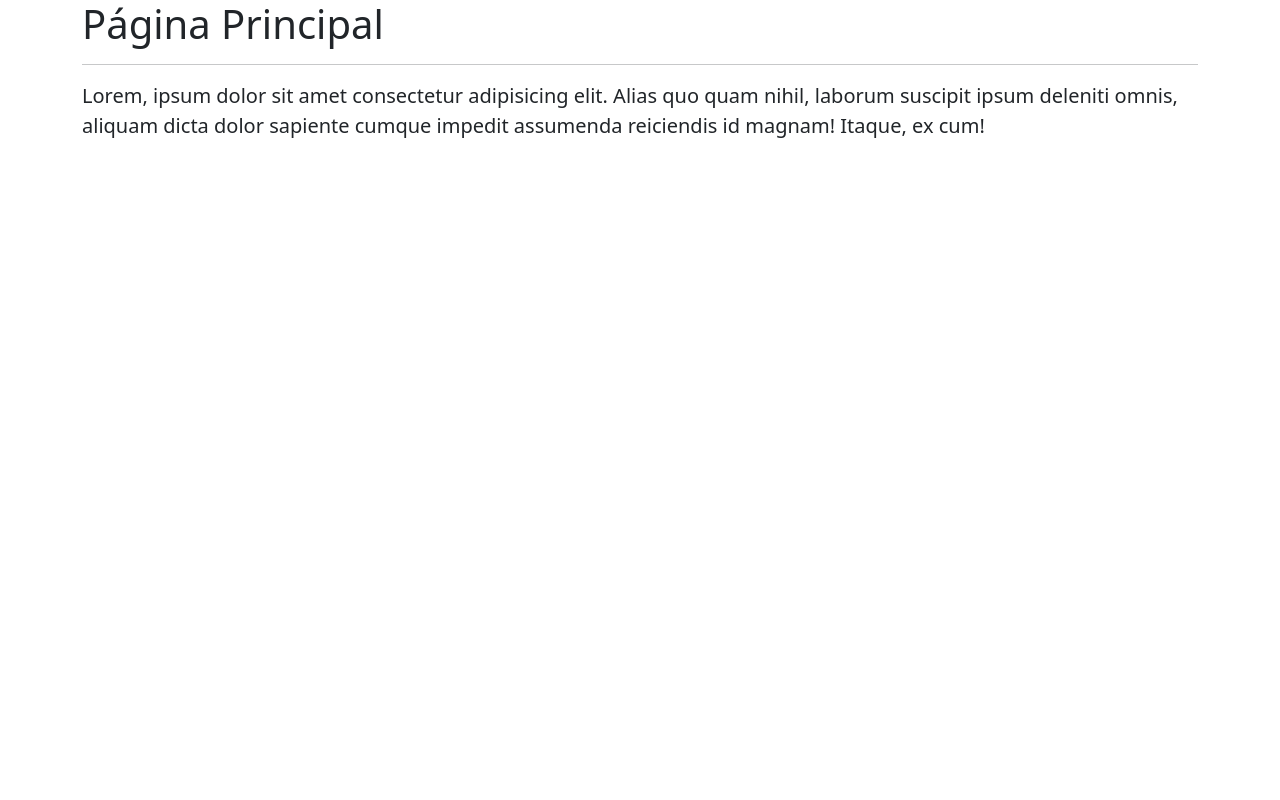
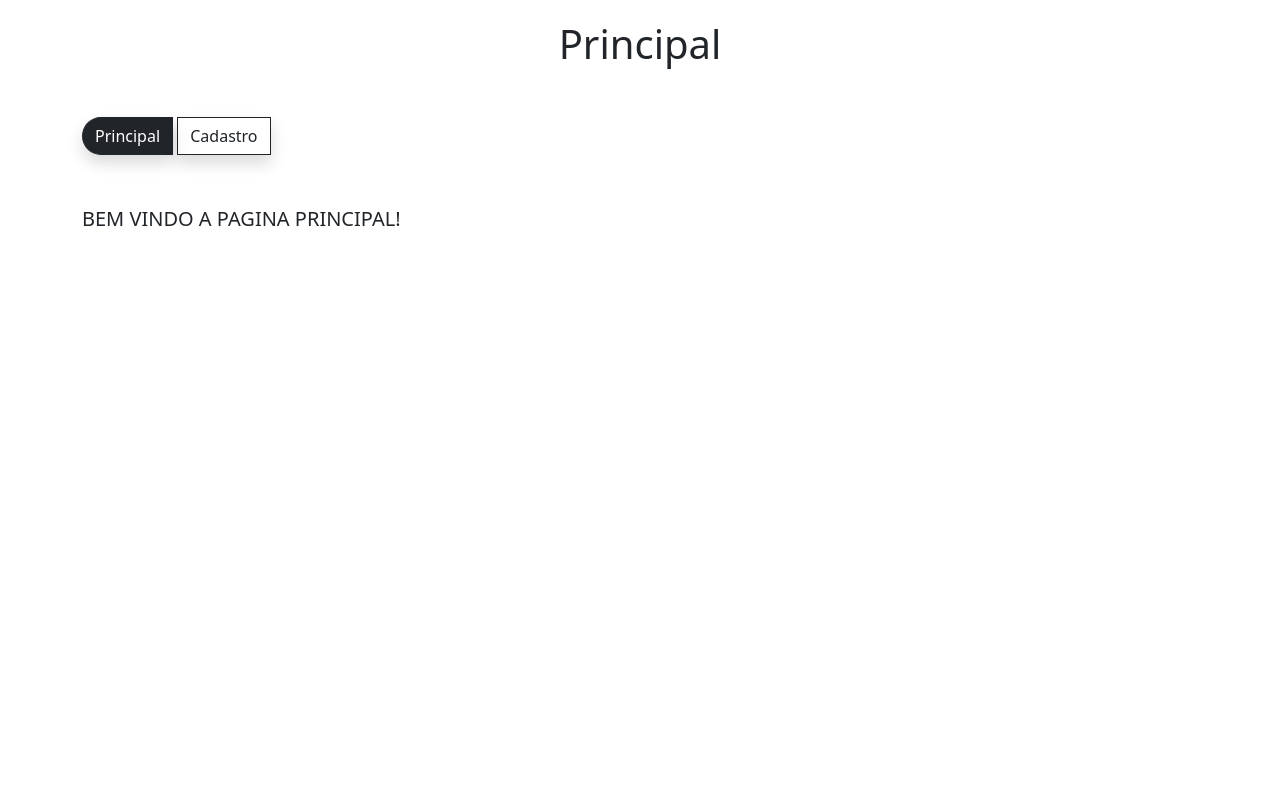
Before and after one commit to MarcosMedeir0s/PW20242_Atividade1, a FastAPI app: page / in a window 1280 px wide. Run offline with FastAPI, Linux system fonts and the light colour scheme.

Commit message:
ATIVIDADE 8

```diff
--- a/templates/base.html
+++ b/templates/base.html
@@ -3,14 +3,17 @@
     <head>
         <meta charset="UTF-8">
         <meta name="viewport" content="width=device-width, initial-scale=1.0">
- <link
-href="https://cdn.jsdelivr.net/npm/bootstrap@5.3.3/dist/css/bootstrap.min.css"
-rel="stylesheet">
- <title>{{ titulo }}</title>
+        <link href="https://cdn.jsdelivr.net/npm/bootstrap@5.3.3/dist/css/bootstrap.min.css" rel="stylesheet">
+        <title >{{ titulo }}</title>
     </head>
-<body>
+
+
+    <body class="min-vh-100 bg-white text-light">
         <main class="container">
- <h1 class="display-6">{{ titulo }}</h1>
+            <h1 class="display-6 form-label text-dark" style="text-align: center; padding-top: 20px;">{{ titulo }}</h1>
+            <hr>
+            <a class="btn btn-outline-dark rounded-start-pill my-3 shadow {{ css_principal }}" href="/">Principal</a>
+            <a class="btn btn-outline-dark rounded-0 my-3 shadow {{ css_cadastro }}" href="/cadastro">Cadastro</a>
             <hr>
             {% block conteudo %}
             {% endblock %}
--- a/templates/index.html
+++ b/templates/index.html
@@ -1,8 +1,8 @@
 {% extends "base.html" %}
-{% set titulo = "Página Principal" %}
+
+{% set titulo="Principal" %}
+
+{% set css_principal='active'%}
 {% block conteudo %}
-<p class="lead">Lorem, ipsum dolor sit amet consectetur adipisicing elit. Alias
-quo quam nihil, laborum suscipit ipsum deleniti omnis, aliquam dicta dolor
-sapiente cumque impedit assumenda reiciendis id magnam! Itaque, ex cum!
-</p>
+<p class="form-label text-dark lead" >BEM VINDO A PAGINA PRINCIPAL!</p>
 {% endblock %}
```
Also changed, not shown: dados.db. Lines whose indentation alone changed are shown as unchanged.
